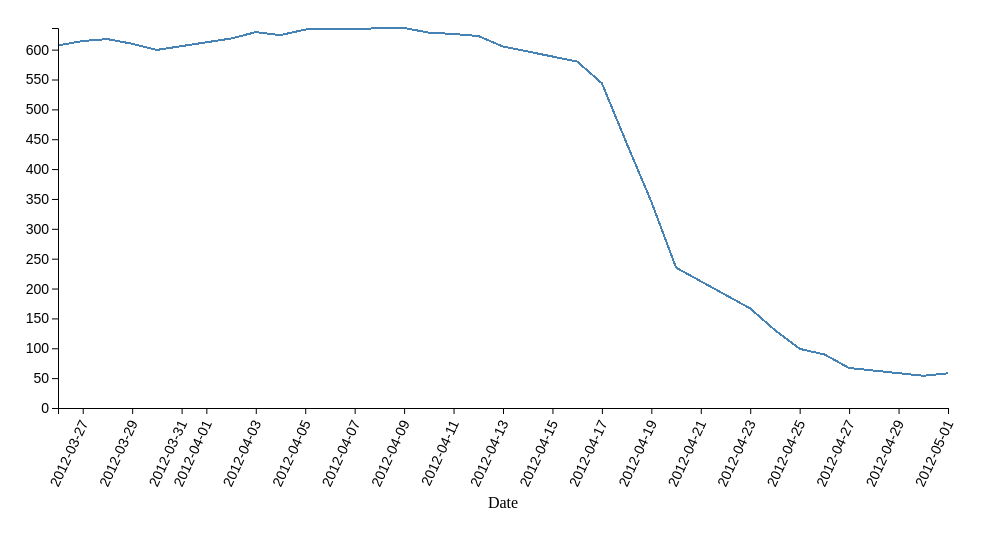
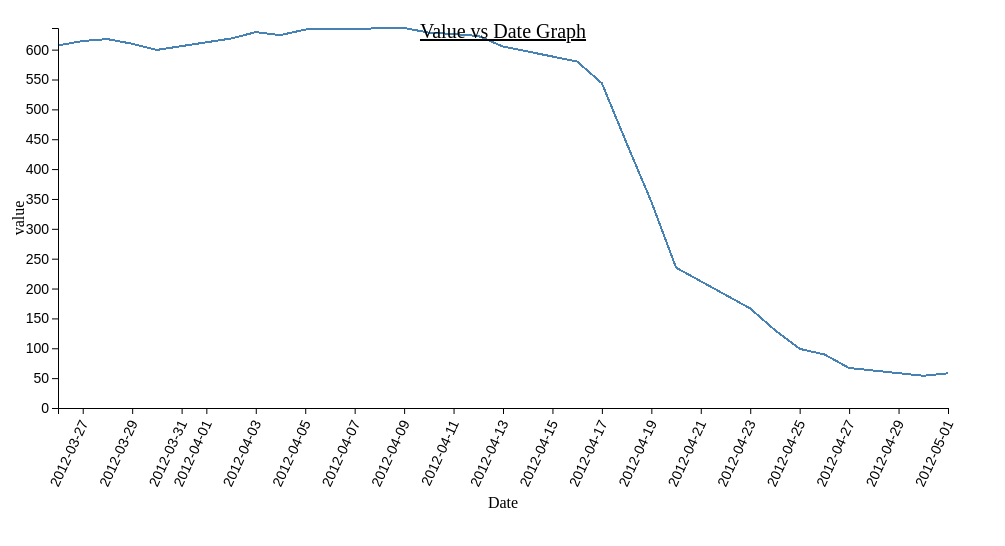
Before and after one commit to kronosGR/D3-practice, a plain HTML site: page e1. Simple Graph/index.html in a window 1280 px wide. Shown: the whole page, without its empty margins (0-1005 px from the left). Drawn offline with nearby package versions, Linux system fonts and the light colour scheme.

Commit message:
added y axis label and graph title

```diff
--- a/e1. Simple Graph/index.html
+++ b/e1. Simple Graph/index.html
@@ -85,6 +85,25 @@
         .text("Date");
 
       svg.append("g").attr("class", "axis").call(d3.axisLeft(y));
+
+      svg
+        .append("text")
+        .attr("transform", "rotate(-90)")
+        .attr("y", 0 - margin.left)
+        .attr("x", 0 - height / 2)
+        .attr("dy", "1em")
+        .style("text-anchor", "middle")
+        .text("value");
+
+      // title
+      svg
+        .append("text")
+        .attr("x", width / 2)
+        .attr("y", 0 - margin.top / 2 + 20)
+        .attr("text-anchor", "middle")
+        .style("font-size", "20px")
+        .style("text-decoration", "underline")
+        .text("Value vs Date Graph");
     });
   </script>
 </html>
```
